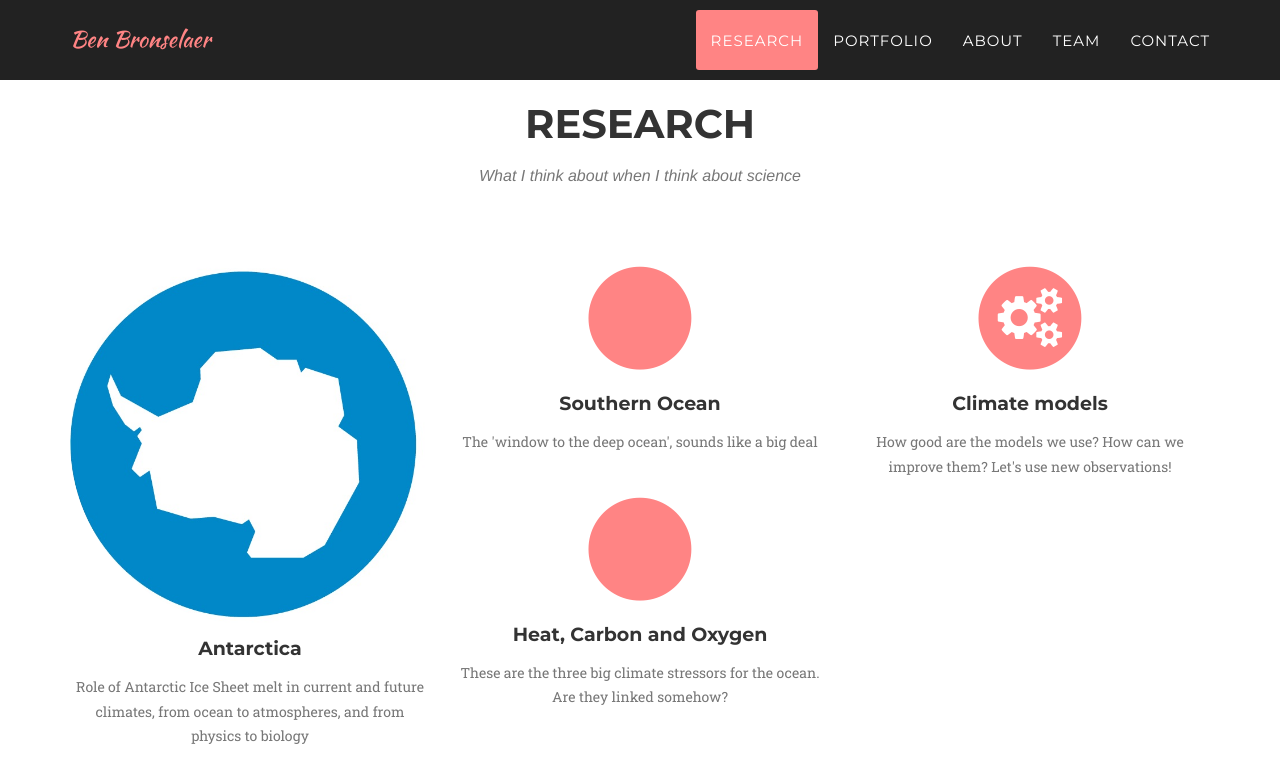
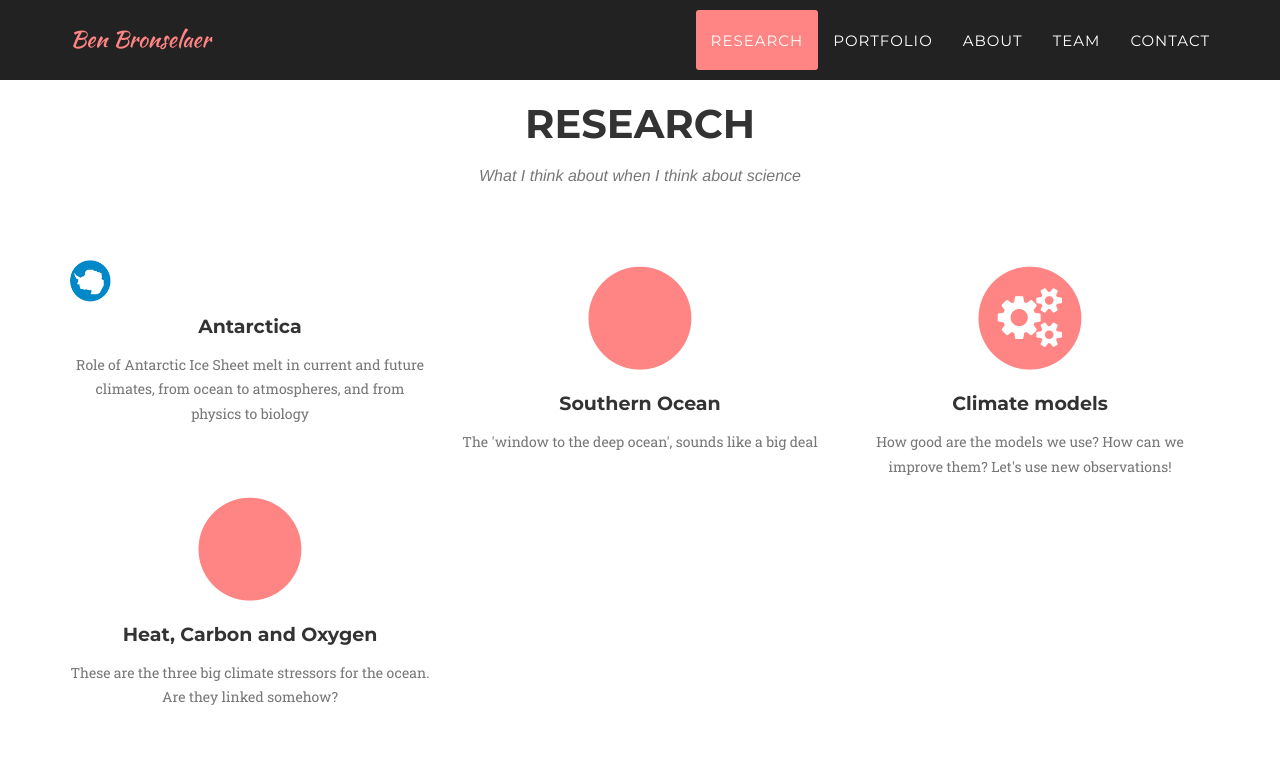
Before and after one commit to BenBronselaer/BenBronselaer.github.io, a Jekyll site: the page built from index.html, in a window 1280 px wide and 900 px high, scrolled down 806 px. Shown: the top 783 px of the window. Built offline with Jekyll 4.4.1, drawn with Linux system fonts in a browser that asks for light colours; some web fonts are replaced.

Commit message:
Update research.html

```diff
--- a/_includes/research.html
+++ b/_includes/research.html
@@ -9,7 +9,7 @@
             </div>
             <div class="row text-center">
                 <div class="col-md-4">
-                    <img class="img-circle img-responsive" src="img/research/A1.jpg" alt="">
+                    <img class="img-circle img-responsive" src="img/research/A1.jpg" alt="" height="42" width="42">
                     <h4 class="service-heading">Antarctica</h4>
                     <p class="text-muted">Role of Antarctic Ice Sheet melt in current and future climates, from ocean to atmospheres, and from physics to biology</p>
                 </div>
```
